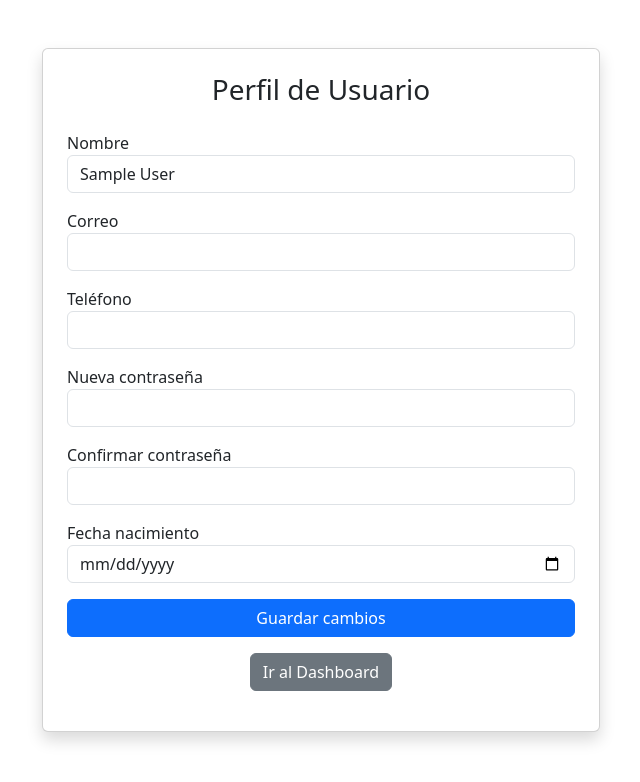
After one commit to Fidelitas-Ambiente-Web-Cliente-Servidor/sc502-vn-proyecto2026-sistemamedico, a PHP site: page /sc502-vn-proyecto2026-sistemamedico/UserProfile/UserProfile.php in a window 1280 px wide. The commit adds this page. Shown: the top 782 px of the page, without its empty margins (319-959 px from the left). Run offline with PHP 8.4, Linux system fonts and the light colour scheme; the visitor is signed in with stand-in values (Sample User, id 1); data that the repository does not hold is empty.

Commit message:
Ya sirve el editar perfil y salen pre cargados los datos

```diff
--- a/Dashboard/dashboard.html
+++ b/Dashboard/dashboard.html
@@ -33,7 +33,7 @@
       </div>
 
       <div class="d-flex gap-2">
-        <a href="../UserProfile/UserProfile.html" class="btn btn-primary btn-sm">Perfil</a>
+        <a href="../UserProfile/UserProfile.php" class="btn btn-primary btn-sm">Perfil</a>
         <a href="../LoginRegistro/logout.php" class="btn btn-outline-primary btn-sm">Salir</a>
       </div>
 
--- a/Dashboard/dashboard.php
+++ b/Dashboard/dashboard.php
@@ -40,7 +40,7 @@ if (!isset($_SESSION['usuario'])) {
       </div>
 
       <div class="d-flex gap-2">
-        <a href="../UserProfile/UserProfile.html" class="btn btn-primary btn-sm">Perfil</a>
+        <a href="../UserProfile/UserProfile.php" class="btn btn-primary btn-sm">Perfil</a>
         <a href="../LoginRegistro/logout.php" class="btn btn-outline-primary btn-sm">Salir</a>
       </div>
 
--- /dev/null
+++ b/UserProfile/UserProfile.php
@@ -0,0 +1,108 @@
+<?php
+session_start();
+
+// conexión
+$conexion = mysqli_connect("db", "appuser", "apppass", "appdb");
+
+if (!$conexion) {
+    die("Error de conexión");
+}
+
+// validar sesión
+if (!isset($_SESSION['usuario'])) {
+    header("Location: ../LoginRegistro/login.php");
+    exit();
+}
+
+$identificacion = $_SESSION['usuario'];
+
+// consulta
+$sql = "SELECT u.nombre_completo, u.fecha_nacimiento,
+               c.correo,
+               t.telefono
+        FROM USUARIO_TB u
+        LEFT JOIN CORREO_TB c ON u.identificacion = c.identificacion
+        LEFT JOIN TELEFONO_TB t ON u.identificacion = t.identificacion
+        WHERE u.identificacion = '$identificacion'";
+
+$result = mysqli_query($conexion, $sql);
+$usuario = mysqli_fetch_assoc($result);
+?>
+
+
+<!DOCTYPE html>
+<html lang="es">
+<head>
+  <meta charset="UTF-8">
+  <title>Perfil</title>
+
+  <link href="https://cdn.jsdelivr.net/npm/bootstrap@5.3.2/dist/css/bootstrap.min.css" rel="stylesheet">
+</head>
+
+<body>
+
+<div class="container mt-5">
+  <div class="col-md-6 mx-auto">
+    <div class="card p-4 shadow">
+
+      <h3 class="text-center mb-4">Perfil de Usuario</h3>
+
+      <form id="formulario_perfil" action="actualizar_perfil.php" method="post">
+
+        <div class="mb-3">
+          <label>Nombre</label>
+          <input type="text" name="nombre" id="nombre" class="form-control"
+          value="<?php echo isset($usuario['nombre_completo']) ? $usuario['nombre_completo'] : ''; ?>">
+        </div>
+
+        <div class="mb-3">
+          <label>Correo</label>
+          <input type="email" name="email" id="email" class="form-control"
+          value="<?php echo isset($usuario['correo']) ? $usuario['correo'] : ''; ?>">
+        </div>
+
+        <div class="mb-3">
+          <label>Teléfono</label>
+          <input type="tel" name="telefono" id="telefono" class="form-control"
+          value="<?php echo isset($usuario['telefono']) ? $usuario['telefono'] : ''; ?>">
+        </div>
+
+        <div class="mb-3">
+          <label>Nueva contraseña</label>
+          <input type="password" name="passwordNueva" id="passwordNueva" class="form-control">
+        </div>
+
+        <div class="mb-3">
+          <label>Confirmar contraseña</label>
+          <input type="password" id="confirmarPassword" class="form-control">
+        </div>
+
+        <div class="mb-3">
+          <label>Fecha nacimiento</label>
+          <input type="date" name="fechaNacimiento" id="fechaNacimiento" class="form-control"
+          value="<?php echo isset($usuario['fecha_nacimiento']) ? $usuario['fecha_nacimiento'] : ''; ?>">
+        </div>
+
+        <button class="btn btn-primary w-100">Guardar cambios</button>
+
+                    <div class="text-center mt-3">
+                <a href="../Dashboard/dashboard.php" class="btn btn-secondary">Ir al Dashboard</a>
+
+
+        <p id="mensaje_perfil" class="mt-3 text-center"></p>
+
+        <?php if (isset($_GET['ok']) && $_GET['ok'] == 1): ?>
+            <p class="text-success text-center mt-3">Cambio realizado</p>
+            </div>
+        <?php endif; ?>
+
+      </form>
+
+    </div>
+  </div>
+</div>
+
+<script src="UserProfilescript.js"></script>
+
+</body>
+</html>
--- a/UserProfile/UserProfilescript.js
+++ b/UserProfile/UserProfilescript.js
@@ -1,110 +1,43 @@
 document.addEventListener("DOMContentLoaded", function () {
 
     let formularioPerfil = document.getElementById("formulario_perfil");
-
-    if (formularioPerfil) {
-
     let mensajePerfil = document.getElementById("mensaje_perfil");
 
     formularioPerfil.addEventListener("submit", function (event) {
 
         event.preventDefault();
 
-            let nombre = document.getElementById("nombre");
-            let email = document.getElementById("email");
-            let telefono = document.getElementById("telefono");
-            let passwordNueva = document.getElementById("passwordNueva");
-            let confirmarPassword = document.getElementById("confirmarPassword");
-            let fechaNacimiento = document.getElementById("fechaNacimiento");
+        let nombre = document.getElementById("nombre").value;
+        let email = document.getElementById("email").value;
+        let telefono = document.getElementById("telefono").value;
+        let passwordNueva = document.getElementById("passwordNueva").value;
+        let confirmarPassword = document.getElementById("confirmarPassword").value;
+        let fechaNacimiento = document.getElementById("fechaNacimiento").value;
 
         let valido = true;
 
-            document.querySelectorAll("#formulario_perfil span")
-                .forEach(span => span.style.display = "none");
-
-            mensajePerfil.style.display = "block";
-            mensajePerfil.style.color = "red";
-            mensajePerfil.innerText = "";
-
-            // Valida los campos
-            if (nombre.value === "") {
-                nombre.parentElement.querySelectorAll(".MensajeCampoRequerido")[0].style.display = "block";
-                valido = false;
-            }
-
-            if (email.value === "") {
-                email.parentElement.querySelectorAll(".MensajeCampoRequerido")[0].style.display = "block";
-                valido = false;
-            }
-
-            if (telefono.value === "") {
-                telefono.parentElement.querySelectorAll(".MensajeCampoRequerido")[0].style.display = "block";
-                valido = false;
-            }
-
-            if (passwordNueva.value === "") {
-                passwordNueva.parentElement.querySelector(".MensajeCampoRequerido").style.display = "block";
-                valido = false;
-            }
-
-            if (confirmarPassword.value === "") {
-                confirmarPassword.parentElement.querySelector(".MensajeCampoRequerido").style.display = "block";
-                valido = false;
-            }
-
-            if (fechaNacimiento.value === "") {
-                fechaNacimiento.parentElement.querySelectorAll(".MensajeCampoRequerido")[0].style.display = "block";
-                valido = false;
-            }
-
-            // Validaciones especificas
-            if (nombre.value !== "" && nombre.value.length < 3) {
-                nombre.parentElement.querySelector(".MensajeNombreNoValido").style.display = "block";
-                valido = false;
-            }
+        // validaciones básicas
+        if (nombre.length < 3) valido = false;
 
         let formatoCorreo = /^[^\s@]+@[^\s@]+\.[^\s@]+$/;
-            if (email.value !== "" && !formatoCorreo.test(email.value)) {
-                email.parentElement.querySelector(".MensajeEmailNoValido").style.display = "block";
-                valido = false;
-            }
+        if (!formatoCorreo.test(email)) valido = false;
 
         let formatoTelefono = /^\d{8}$/;
-            if (telefono.value !== "" && !formatoTelefono.test(telefono.value)) {
-                telefono.parentElement.querySelector(".MensajeNumeroNoValido").style.display = "block";
-                valido = false;
-            }
+        if (!formatoTelefono.test(telefono)) valido = false;
 
-            if (passwordNueva.value !== "" && passwordNueva.value.length < 6) {
-                passwordNueva.parentElement.querySelector(".MensajePasswordNoValido").style.display = "block";
-                valido = false;
-            }
+        if (passwordNueva !== "" && passwordNueva.length < 6) valido = false;
 
-            if (passwordNueva.value !== "" && confirmarPassword.value !== "" && passwordNueva.value !== confirmarPassword.value) {
-                confirmarPassword.parentElement.querySelector(".MensajePasswordNoCoincide").style.display = "block";
-                valido = false;
-            }
+        if (passwordNueva !== confirmarPassword) valido = false;
 
-            let fechaNac = new Date(fechaNacimiento.value);
-            let hoy = new Date();
-            let fechaMinima = new Date();
-            fechaMinima.setFullYear(hoy.getFullYear() - 18);
+        if (!fechaNacimiento) valido = false;
 
-            if (fechaNacimiento.value !== "" && fechaNac > fechaMinima) {
-                fechaNacimiento.parentElement.querySelector(".MensajeEdadNoValida").style.display = "block";
-                valido = false;
-            }
-
-            // mensaje Final
         if (!valido) {
-                mensajePerfil.innerText = "Por favor corrige los campos marcados";
+            mensajePerfil.style.color = "red";
+            mensajePerfil.innerText = "Datos inválidos";
             return;
         }
 
-            mensajePerfil.style.color = "green";
-            mensajePerfil.innerText = "Perfil actualizado correctamente";
-
+        // enviar
+        formularioPerfil.submit();
     });
-    }
-
 });
```
Also changed, not shown: UserProfile/UserProfile.html (deleted, +0 -122 lines), UserProfile/actualizar_perfil.php (added, +55 -0 lines). Lines whose indentation alone changed are shown as unchanged.
